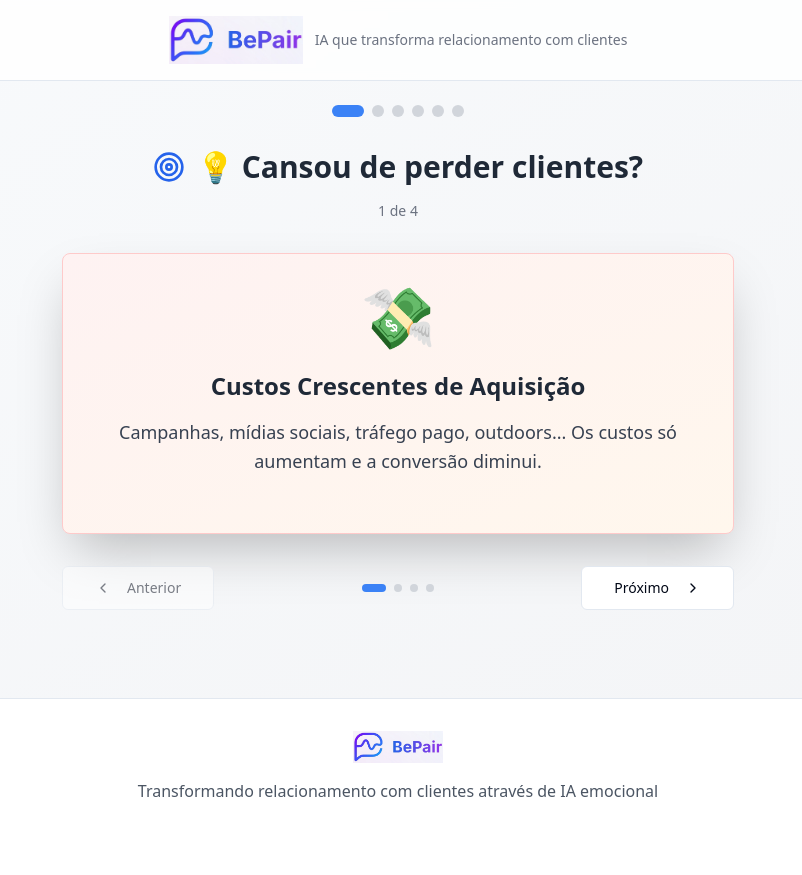
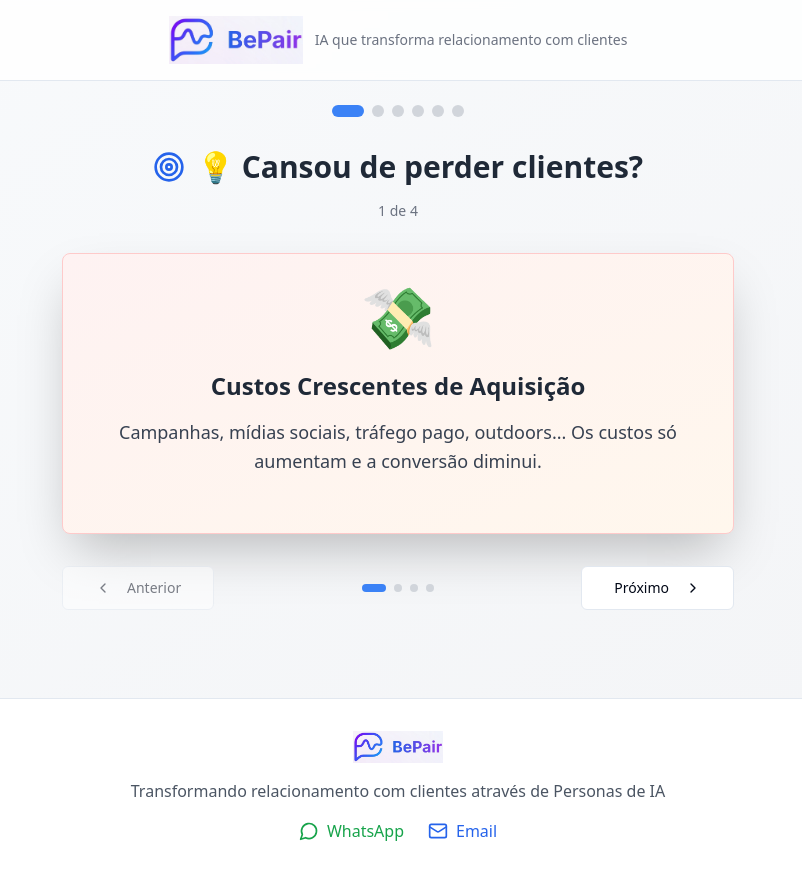
Before and after one commit to RicardoKerr/bepair-symbiotic-flow, a React (Vite) app: page / in a window 1280 px wide. Shown: the whole page, without its empty margins (242-1044 px from the left). Before the commit the page ends 835 px from the top, so only its background shows below. Built offline with nearby package versions, Linux system fonts and the light colour scheme.

Commit message:
Fix: Footer adjustments
Adjusted the footer text, added WhatsApp and email icons with hyperlinks.

```diff
--- a/src/pages/Index.tsx
+++ b/src/pages/Index.tsx
@@ -1,5 +1,6 @@
+
 import { useState } from "react";
-import { ChevronLeft, ChevronRight, ExternalLink, MessageCircle, Target, Brain, TrendingUp, Users, Zap, BarChart3 } from "lucide-react";
+import { ChevronLeft, ChevronRight, ExternalLink, MessageCircle, Target, Brain, TrendingUp, Users, Zap, BarChart3, Mail } from "lucide-react";
 import { Button } from "@/components/ui/button";
 import { Card, CardContent } from "@/components/ui/card";
 
@@ -386,9 +387,27 @@ const Index = () => {
               className="h-8 w-auto"
             />
           </div>
-          <p className="text-gray-600">
-            Transformando relacionamento com clientes através de IA emocional
+          <p className="text-gray-600 mb-4">
+            Transformando relacionamento com clientes através de Personas de IA
           </p>
+          <div className="flex items-center justify-center space-x-6">
+            <a
+              href="https://wa.me/5521987162377?text=Olá%21%20Te%20conheci%20na%20Campus%20Party%20Brasília%20%2D%20Startup%20BePair"
+              target="_blank"
+              rel="noopener noreferrer"
+              className="flex items-center space-x-2 text-green-600 hover:text-green-700 transition-colors"
+            >
+              <MessageCircle className="w-5 h-5" />
+              <span>WhatsApp</span>
+            </a>
+            <a
+              href="mailto:contact.bepair@gmail.com"
+              className="flex items-center space-x-2 text-blue-600 hover:text-blue-700 transition-colors"
+            >
+              <Mail className="w-5 h-5" />
+              <span>Email</span>
+            </a>
+          </div>
         </div>
       </footer>
     </div>
```
